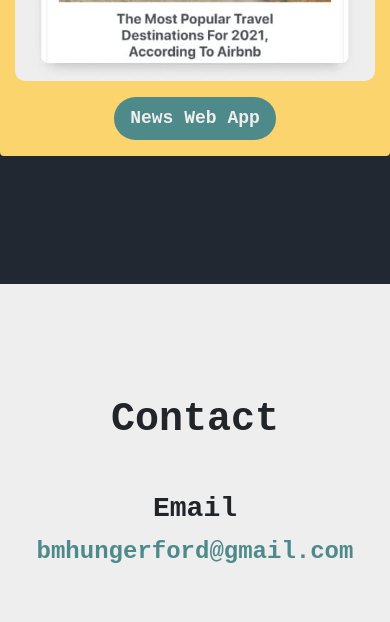
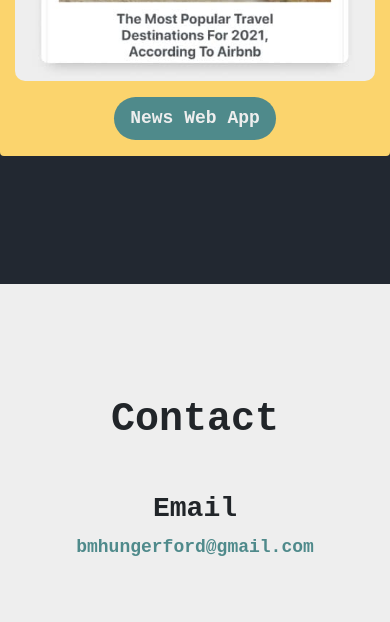
Before and after one commit to benhungerford/Portfolio, a plain HTML site: page index.html in a window 390 px wide. Shown: the part 3190-3812 px from the top of the page. Drawn offline with nearby package versions, Linux system fonts and the light colour scheme; a web font is replaced by a local one.

Commit message:
updated email font size for mobile

```diff
--- a/styles.css
+++ b/styles.css
@@ -212,6 +212,12 @@ section {
   font-size: 24px;
 }
 
+@media screen and (max-width: 625px) {
+  .email-font {
+    font-size: 18px;
+  }
+}
+
 .email-link {
   color: #4F8A8B;
   font-weight: bold;
```
